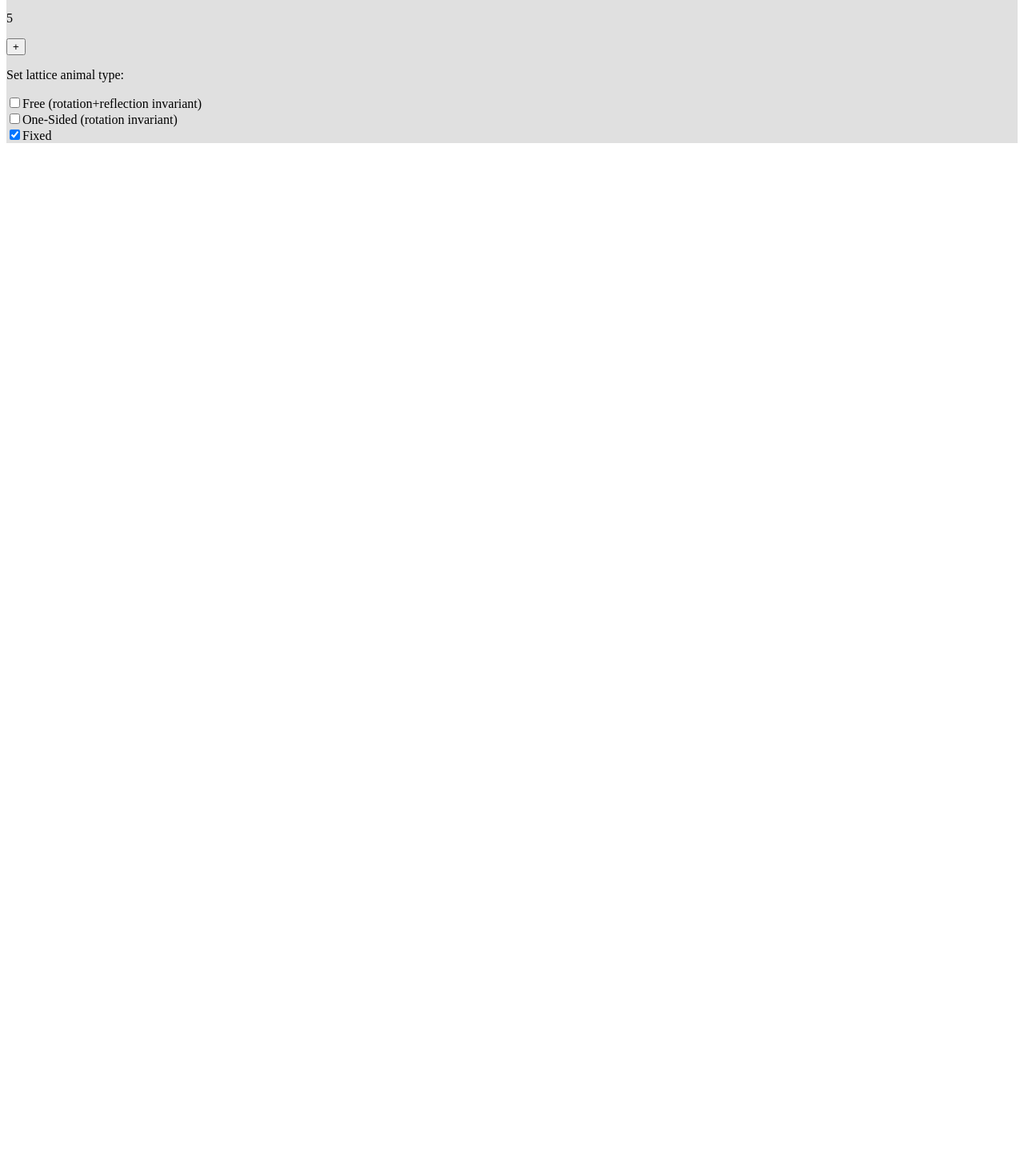
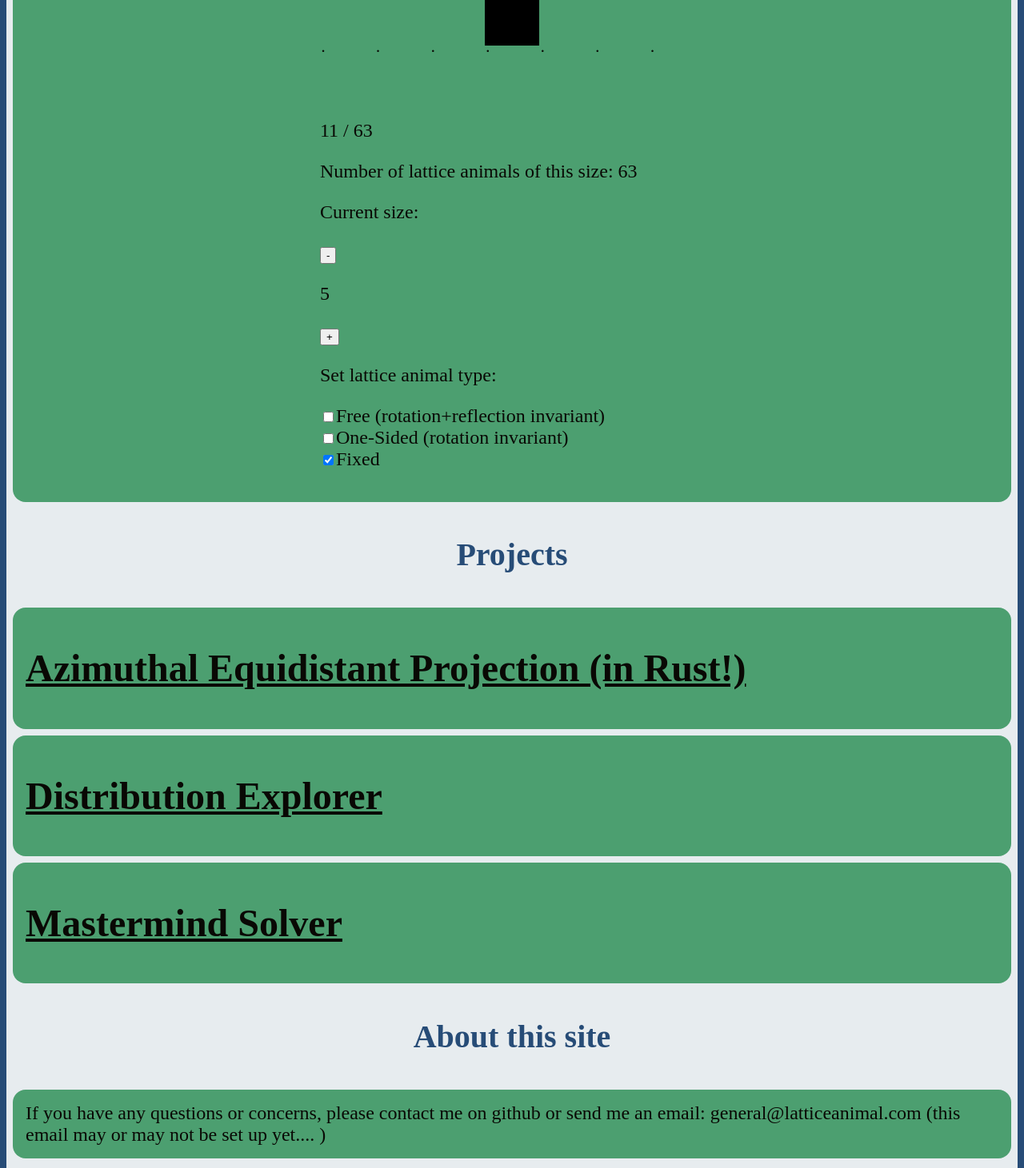
Before and after one commit to zaporter/latticeanimalcom, a React (Create React App) app: page / in a window 1280 px wide. Shown: the part 689-2150 px from the top of the page at 80% size. Before the commit the page ends 876 px from the top, so only its background shows below. Built offline with nearby package versions, Linux system fonts and the light colour scheme.

Commit message:
Make it look pretty

```diff
--- /dev/null
+++ b/src/App.css
@@ -0,0 +1,26 @@
+body {
+    background-color: #274C77;
+}
+
+.App {
+    background-color: #e7ecef;
+    color: #090804;
+}
+
+a, a:hover, a:visited, a:active {
+  color: inherit;
+ }
+.heading {
+    color: #274C77;
+    text-align:center;
+    padding: 1rem;
+    font-size:2.5rem;
+}
+
+.item {
+    background-color: #4C9F70;
+    border-radius: 1rem;
+    padding: 1rem;
+    margin: 0.5rem;
+    font-size: 1.5rem;
+}
--- a/src/App.js
+++ b/src/App.js
@@ -1,18 +1,38 @@
 import LatticeAnimalDemo from './components/LatticeAnimalDemo.js';
+import './App.css';
 
 function App() {
   return (
-      <div className="App" style={{'backgroundColor':'#e0e0e0'}}>
-          <h1>Lattice Animals are cool</h1>
-          <h1>I really need to update the css of this page..</h1>
+    <div className="App" >
+      <h1 className='heading'>Lattice Animals Are Cool</h1>
 
+      <div className='item'>
         Hello and welcome to latticeanimal.com. This website is devoted to fun (and often math related) websites that I want to create. It is named after the mathematical construct of a lattice animal (also known as a Polyomino <a href="https://en.wikipedia.org/wiki/Polyomino">wikipedia.org/wiki/Polyomino</a>).
         <br/>
         <br/>
         Here is little demo allowing you see different orders (sizes) of different polyominoes and their respective type (or uniqueness criterion).
+        <div style={{'display':'flex','justifyContent':'center'}}>
+          <p>
+        <LatticeAnimalDemo/>
+          </p>
+          </div>
+      </div>
+      <h1 className='heading'>Projects</h1>
 
-        I have constrainted the maximum and minimum size because while I am using the Redelmeier method for fixed polomino generation, the free and one-sided checks are compute intensive and javascript isn't fast.
-        <LatticeAnimalDemo/>
+      <div className='item'>
+        <a href="https://www.latticeanimal.com/center-of-the-world/"><h1> Azimuthal Equidistant Projection (in Rust!)</h1> </a>
+      </div>
+      <div className='item'>
+        <a href="https://latticeanimal.com/distributionexplorer/"><h1> Distribution Explorer</h1></a>
+      </div>
+      <div className='item'>
+        <a href="https://www.latticeanimal.com/mastermind/"><h1> Mastermind Solver</h1> </a>
+      </div>
+      <h1 className='heading'> About this site</h1>
+      <div className='item'>
+        If you have any questions or concerns, please contact me on github or send me an email: general@latticeanimal.com (this email may or may not be set up yet.... )
+        </div>
+      <br/>
     </div>
   );
 }
```
Also changed, not shown: public/manifest.json, 10 other files (tests, documents, lock files or other folders).
